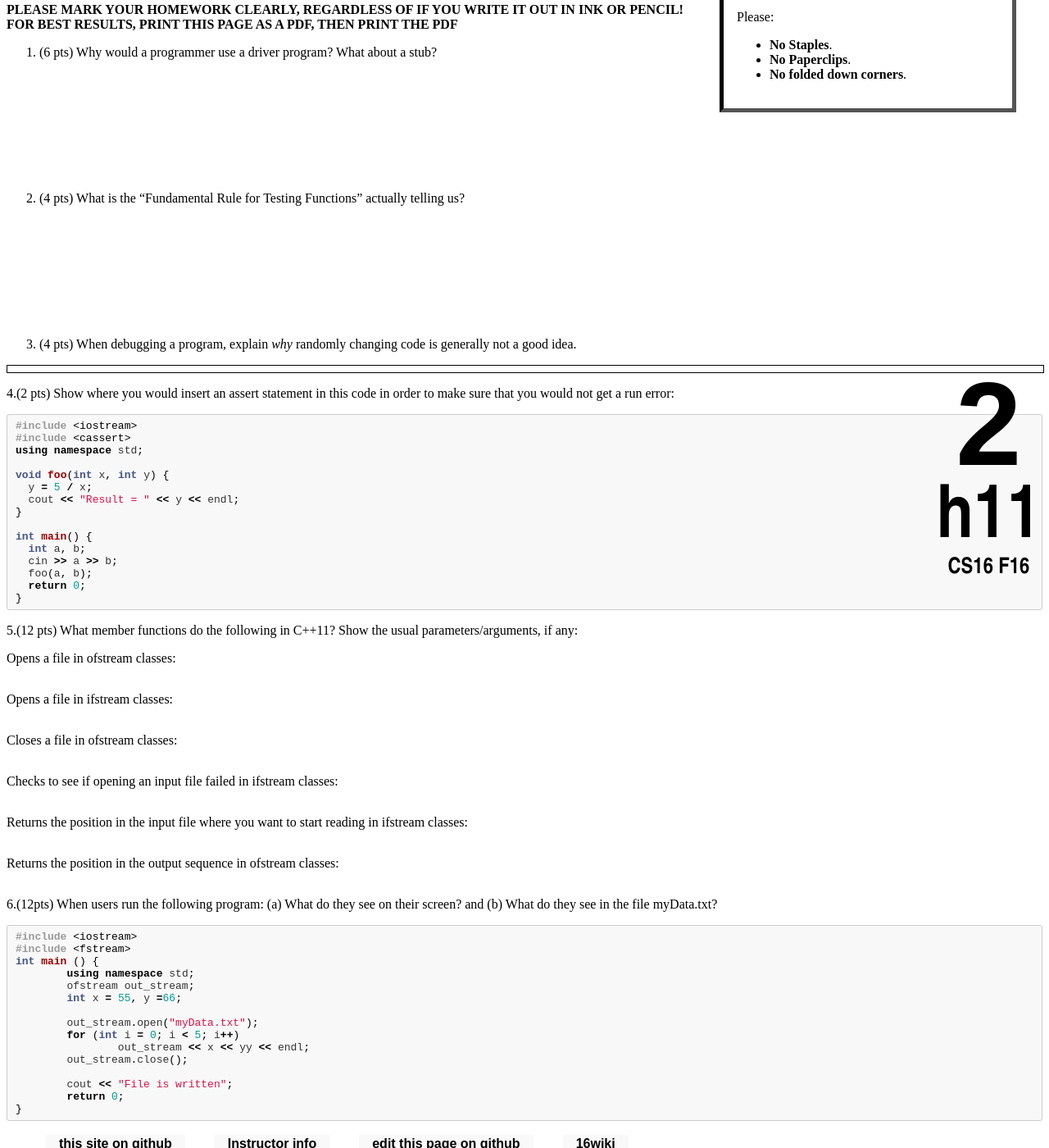
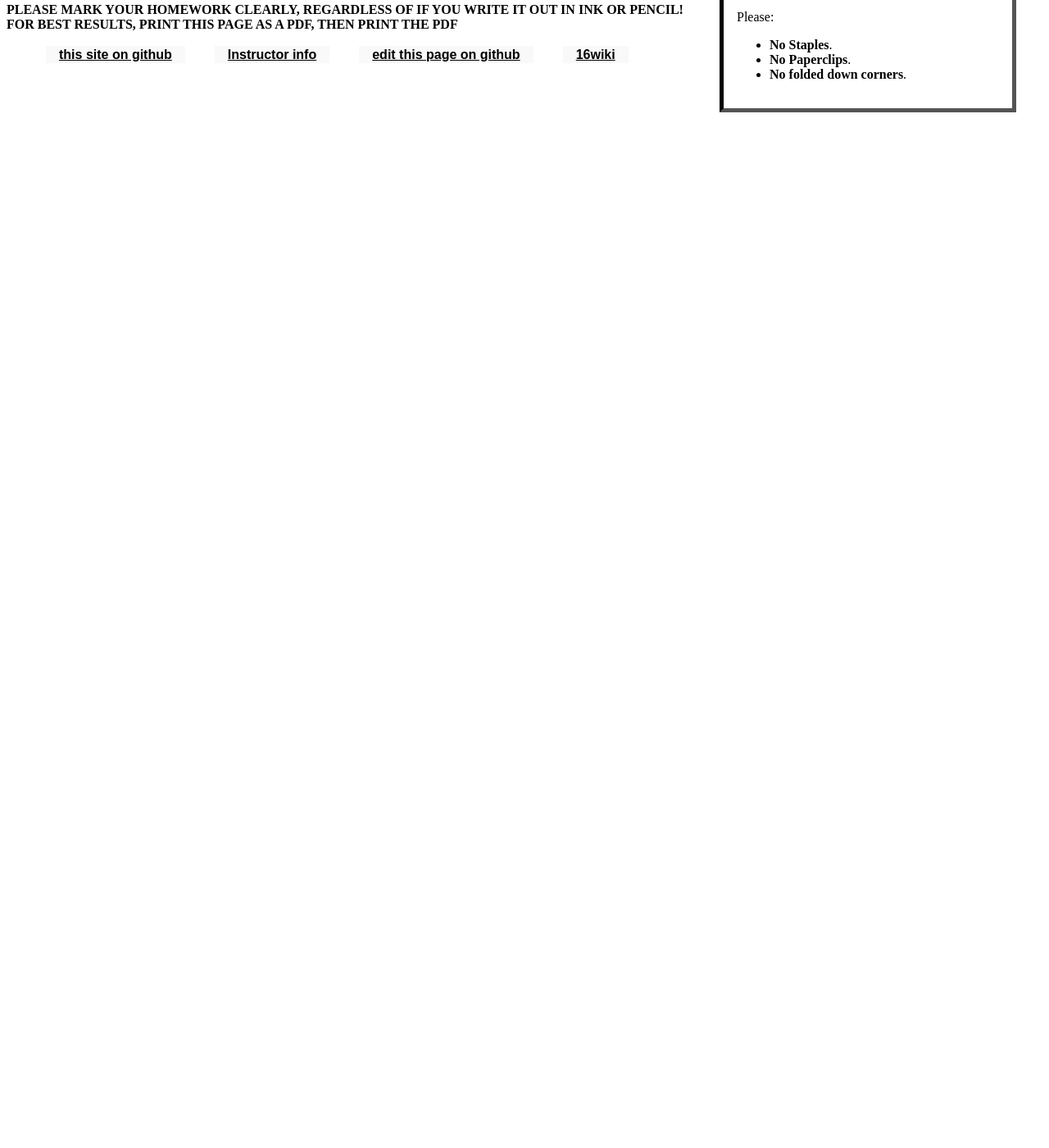
Before and after one commit to ucsb-cs16-s16/https-ucsb-cs16-s17.github.io, a Jekyll site: the page built from _hwk/h10.md, in a window 1280 px wide and 1400 px high, scrolled down 753 px. Shown: the whole window at 82% size. Built offline with Jekyll 4.4.1, drawn with Linux system fonts in a browser that asks for light colours; after the commit the page ends 922 px from its top, so only the background shows below that; some of the changed text lies outside the part shown.

Commit message:
Update h10.md

````diff
--- a/_hwk/h10.md
+++ b/_hwk/h10.md
@@ -1,5 +1,5 @@
 ---
-num: "h11"
+num: "h10"
 desc: "Homework 10"
 ready: false
 assigned: 2016-10-27 14:00:00.00-7:00
@@ -10,76 +10,3 @@ Read Chapter 5.4 thru 6.1. (If you do not have a copy of the textbook yet, there
 
 <b>PLEASE MARK YOUR HOMEWORK CLEARLY, REGARDLESS OF IF YOU WRITE IT OUT IN INK OR PENCIL!<br/>
 FOR BEST RESULTS, PRINT THIS PAGE AS A PDF, THEN PRINT THE PDF</b>
-
-1. (6 pts) Why would a programmer use a driver program? What about a stub?
-	<div style="margin-bottom:10em"></div>
-
-2. (4 pts) What is the "Fundamental Rule for Testing Functions" actually telling us?
-	<div style="margin-bottom:10em"></div>
-
-3. (4 pts) When debugging a program, explain <i>why</i> randomly changing code is generally not a good idea.
-  <div class="pagebreak"></div>
-4.(2 pts) Show where you would insert an assert statement in this code in order to make sure that you would not get a run error:
-
-<div markdown="1">
-```cpp
-#include <iostream>
-#include <cassert>
-using namespace std;
-
-void foo(int x, int y) {
-  y = 5 / x;
-  cout << "Result = " << y << endl;
-}
-
-int main() {
-  int a, b;
-  cin >> a >> b;
-  foo(a, b);
-  return 0;
-}
-```
-</div>
-
-5.(12 pts) What member functions do the following in C++11? Show the usual parameters/arguments, if any:
-
- Opens a file in ofstream classes:
- <div style="margin-bottom:2em"></div>
-
- Opens a file in ifstream classes:
- <div style="margin-bottom:2em"></div>
-
- Closes a file in ofstream classes:
- <div style="margin-bottom:2em"></div>
-
- Checks to see if opening an input file failed in ifstream classes:
- <div style="margin-bottom:2em"></div>
-
- Returns the position in the input file where you want to start reading in ifstream classes:
- <div style="margin-bottom:2em"></div>
-
- Returns the position in the output sequence in ofstream classes:
- <div style="margin-bottom:2em"></div>
-
-6.(12pts) When users run the following program: (a) What do they see on their screen? and (b) What do they see in the file myData.txt?
-
-<div markdown="1">
-```cpp
-#include <iostream>
-#include <fstream>
-int main () {
-	using namespace std;
-	ofstream out_stream;
-	int x = 55, y =66;
-
-	out_stream.open("myData.txt");
-	for (int i = 0; i < 5; i++)
-		out_stream << x << yy << endl;
-	out_stream.close();
-
-	cout << "File is written";
-	return 0;
-}
-```
-</div>
- <div style="margin-bottom:1em"></div>
````
